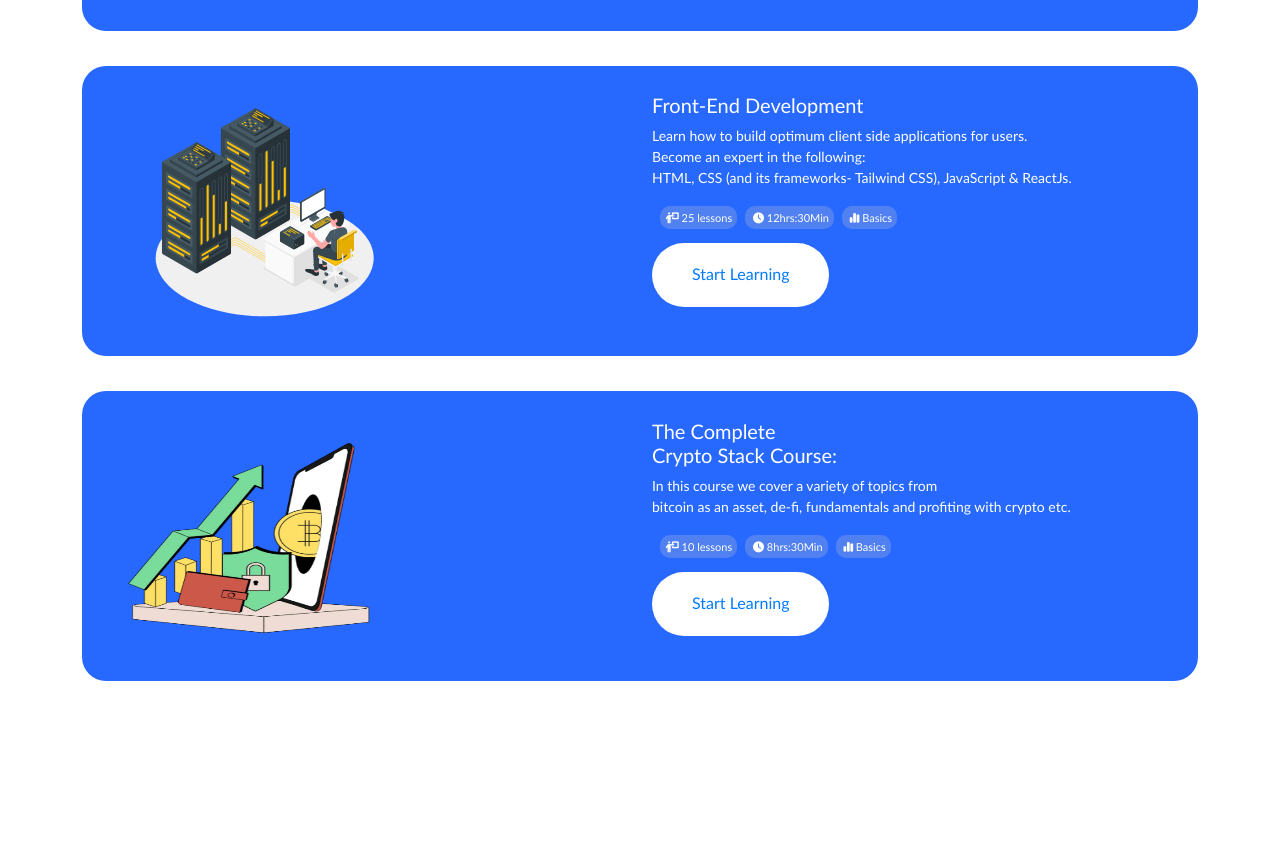
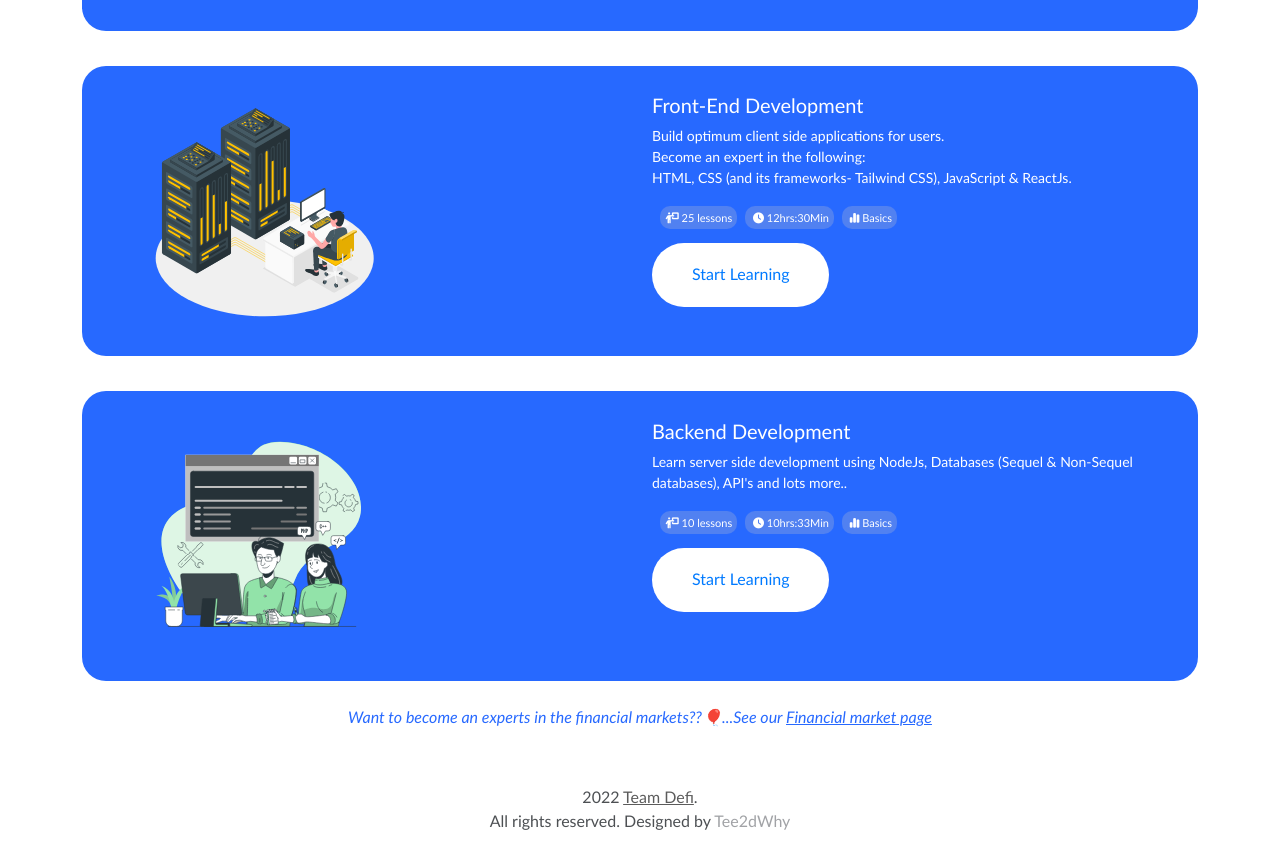
Before and after one commit to TEE2DWHY/TeamDefi, a React (Create React App) app: page /course in a window 1280 px wide. Shown: the part 500-1349 px from the top of the page. Before the commit the page ends 1181 px from the top, so only its background shows below. Built offline with nearby package versions, Linux system fonts and the light colour scheme.

Commit message:
effected changes on the course page

```diff
--- a/src/pages/Course.js
+++ b/src/pages/Course.js
@@ -1,6 +1,7 @@
 import { Link } from "react-router-dom"
 
 const Courses = () => {
+    const year = new Date().getFullYear()
     return (
         <>
             <nav className="navbar navbar-expand-lg nav">
@@ -41,7 +42,7 @@ const Courses = () => {
                             <div className='academy-details'> <i class="fa-solid fa-clock" style={{ color: "#fff" }}></i> 8hrs:30Min</div>
                             <div className='academy-details'> <i class="fa-solid fa-chart-simple" style={{ color: "#fff" }}></i> Basics</div>
 
-                            <Link to="/course"><button className='academy-button'>Start Learning</button></Link>
+                            <Link to="/course-pack"><button className='academy-button'>Start Learning</button></Link>
                         </div>
                     </div>
                 </div>
@@ -53,7 +54,7 @@ const Courses = () => {
                         </div>
                         <div className='col-lg-6'>
                             <h3 style={{ color: "#fff", marginTop: "5%", fontSize: "20px", }}>Front-End Development <br /> </h3>
-                            <p style={{ color: "#fff", fontSize: "14px", padding: "0 5px 0 0" }}>Learn how to build optimum client side applications for users. <br />Become an expert in the following: <br />HTML, CSS (and its frameworks- Tailwind CSS), JavaScript & ReactJs.</p>
+                            <p style={{ color: "#fff", fontSize: "14px", padding: "0 5px 0 0" }}>Build optimum client side applications for users. <br />Become an expert in the following: <br />HTML, CSS (and its frameworks- Tailwind CSS), JavaScript & ReactJs.</p>
                             <div className='academy-details'> <i class="fa-solid fa-person-chalkboard" style={{ color: "#fff" }}></i> 25 lessons</div>
                             <div className='academy-details'> <i class="fa-solid fa-clock" style={{ color: "#fff" }}></i> 12hrs:30Min</div>
                             <div className='academy-details'> <i class="fa-solid fa-chart-simple" style={{ color: "#fff" }}></i> Basics</div>
@@ -66,19 +67,26 @@ const Courses = () => {
                 <div className='course-card2' style={{ cursor: "pointer" }}>
                     <div className='row'>
                         <div className='col-lg-6'>
-                            <img className='academy1' src="academy-img2.webp" alt='academy' />
+                            <img className='academy1' src="Pair programming-bro.svg" alt='academy' />
                         </div>
                         <div className='col-lg-6'>
-                            <h3 style={{ color: "#fff", marginTop: "5%", fontSize: "20px", }}>The Complete <br />Crypto Stack Course: <br /> </h3>
-                            <p style={{ color: "#fff", fontSize: "14px", padding: "0 5px 0 0" }}>In this course we cover a variety of topics from <br />bitcoin as an asset, de-fi, fundamentals and profiting with crypto etc.</p>
+                            <h3 style={{ color: "#fff", marginTop: "5%", fontSize: "20px", }}>Backend Development</h3>
+                            <p style={{ color: "#fff", fontSize: "14px", padding: "0 5px 0 0" }}>Learn server side development using NodeJs, Databases (Sequel & Non-Sequel databases), API's and lots more..</p>
                             <div className='academy-details'> <i class="fa-solid fa-person-chalkboard" style={{ color: "#fff" }}></i> 10 lessons</div>
-                            <div className='academy-details'> <i class="fa-solid fa-clock" style={{ color: "#fff" }}></i> 8hrs:30Min</div>
+                            <div className='academy-details'> <i class="fa-solid fa-clock" style={{ color: "#fff" }}></i> 10hrs:33Min</div>
                             <div className='academy-details'> <i class="fa-solid fa-chart-simple" style={{ color: "#fff" }}></i> Basics</div>
 
                             <Link to="/course"><button className='academy-button'>Start Learning</button></Link>
                         </div>
                     </div>
                 </div>
+
+                <br />
+                <p style={{ textAlign: "center", color: "#2769ff", fontStyle: "italic" }}>Want to become an experts in the financial markets??🎈...See our <Link to="/financial-markets" style={{ color: "#2769ff", textDecoration: "underline" }}>Financial market page</Link></p>
+
+                <footer style={{ marginTop: "5%", marginBottom: "0" }}>
+                    <p style={{ textAlign: "center", opacity: "0.8", marginTop: "3%" }}>{year} <Link to="/" style={{ color: "#000", opacity: "0.8", textDecoration: "underline" }}>Team Defi</Link>. <br />  All rights reserved. Designed by <a href="https://lucent-buttercream-1a7dd9.netlify.app/">Tee2dWhy</a></p>
+                </footer>
             </div>
 
         </>
```
Also changed, not shown: public/Pair programming-bro.svg (added), public/backend.gif (added).
